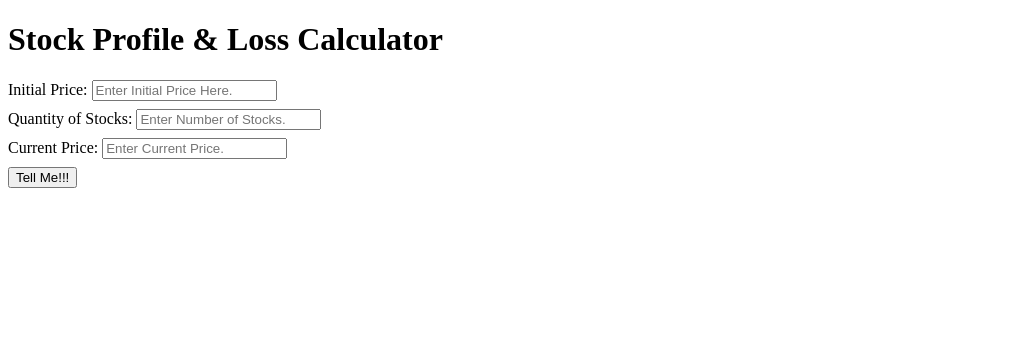
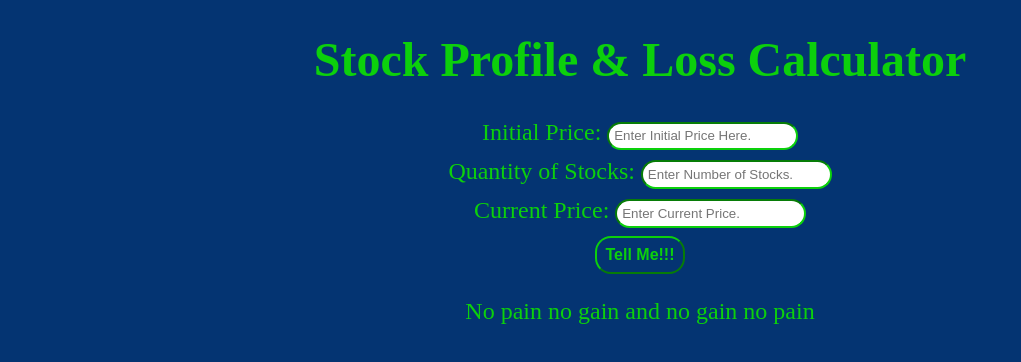
Before and after one commit to PrateekSum96/Mark-14, a plain HTML site: page index.html in a window 1280 px wide. Both pictures are taken after a click on the button "Tell Me!!!". Shown: the whole page, without its empty margins (0-1021 px from the left). Drawn offline with Linux system fonts and the light colour scheme.

Commit message:
added style

```diff
--- a/app.js
+++ b/app.js
@@ -1,2 +1,35 @@
 const initialPrice = document.querySelector("#initial-price");
 const quantityOfStocks = document.querySelector("#stocks-quantity");
+const currentPrice = document.querySelector("#current-price");
+const submitBtn = document.querySelector("#submit-btn");
+const msgOutput = document.querySelector("#output-msg");
+
+submitBtn.addEventListener("click", function clickListener() {
+  const ip = initialPrice.value;
+  const quantity = quantityOfStocks.value;
+  const curr = currentPrice.value;
+  calculateProfitAndLoss(ip, quantity, curr);
+});
+
+function calculateProfitAndLoss(initial, quantity, current) {
+  if (initial > current) {
+    const loss = (initial - current) * quantity;
+    const lossPercentage = (loss / initial) * 100;
+
+    showOutput(
+      `Hey, the loss is ${loss} and the percent is ${lossPercentage}%`
+    );
+  } else if (current > initial) {
+    const profit = (current - initial) * quantity;
+    const profitPercentage = (profit / initial) * 100;
+
+    showOutput(
+      `Hey, the profit is ${profit} and the percent is ${profitPercentage}%`
+    );
+  } else {
+    showOutput(`No pain no gain and no gain no pain`);
+  }
+}
+function showOutput(msg) {
+  msgOutput.innerHTML = msg;
+}
--- a/style.css
+++ b/style.css
@@ -1,4 +1,34 @@
+:root {
+  --primary-color: rgb(4, 52, 114);
+  --primary-text: rgb(12, 208, 12);
+}
+body {
+  background-color: var(--primary-color);
+  color: var(--primary-text);
+}
 label {
   display: block;
   padding-bottom: 0.5rem;
 }
+h1 {
+  text-align: center;
+  font-size: 3rem;
+}
+main {
+  text-align: center;
+  font-size: 1.5rem;
+}
+#submit-btn {
+  padding: 0.5rem;
+  color: var(--primary-text);
+  background-color: var(--primary-color);
+  font-size: 1rem;
+  font-weight: bold;
+  border-color: var(--primary-text);
+  border-radius: 1rem;
+}
+input {
+  border-radius: 1rem;
+  padding: 0.3rem;
+  border-color: var(--primary-text);
+}
```
